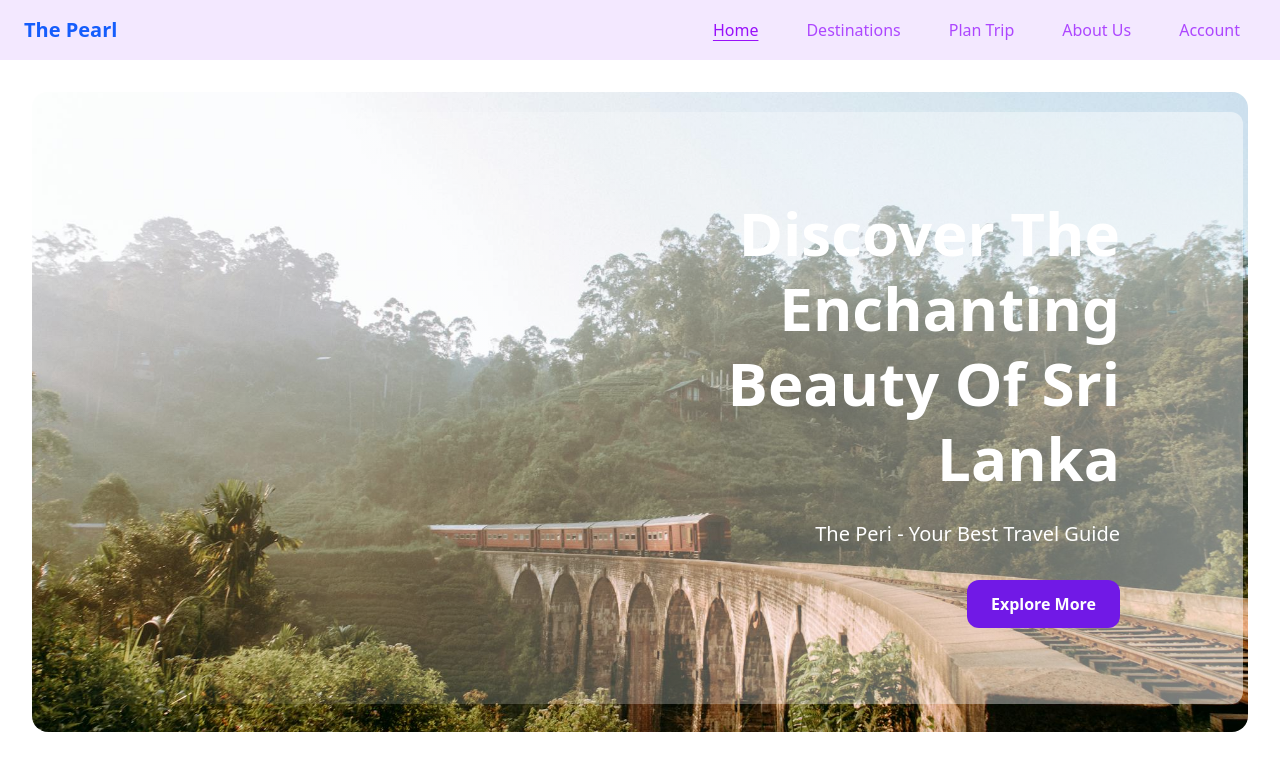
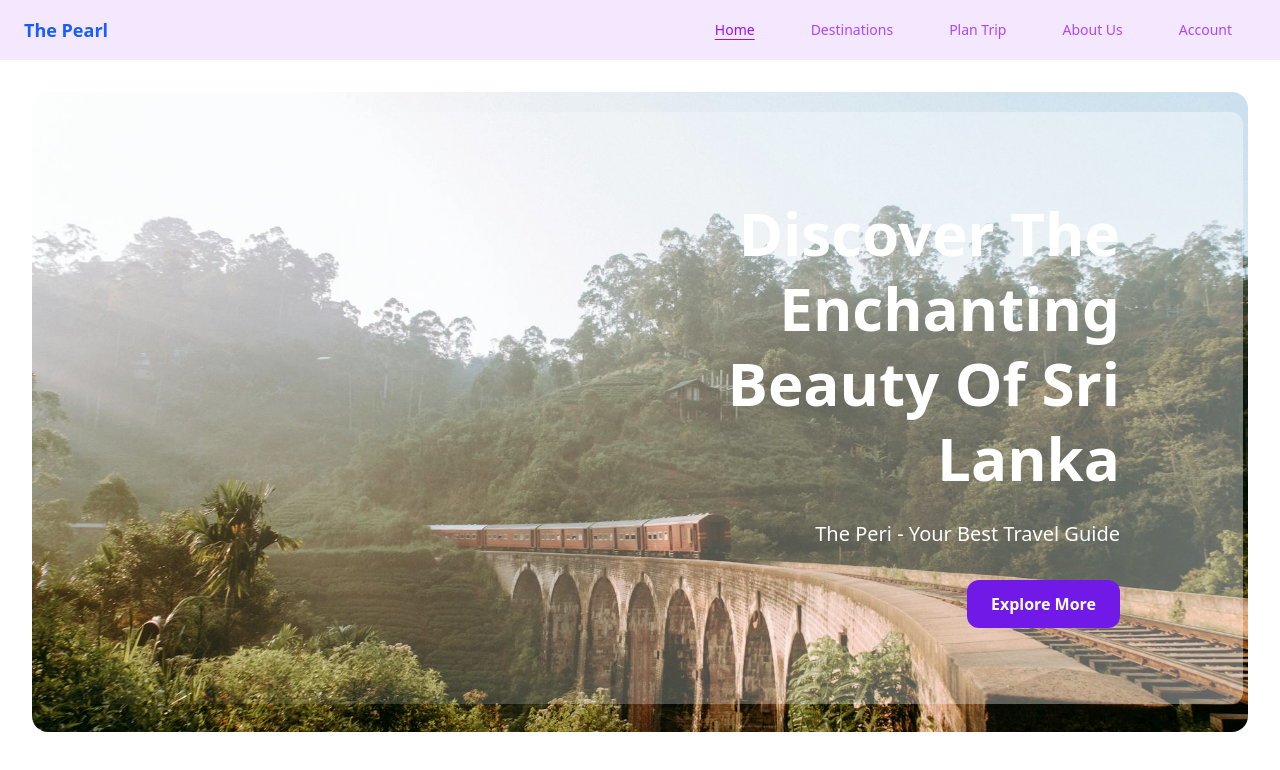
Before and after one commit to KavithRashintha/The_Pearl, a Next.js app in the folder Front-End/the_pearl/: page /home in a window 1280 px wide. Shown: the top 770 px of the page. Built offline with nearby package versions, Linux system fonts and the light colour scheme.

Commit message:
Tourist navbar modified the font size

```diff
--- a/Front-End/the_pearl/src/app/(tourist)/components/tourist_hero_section.tsx
+++ b/Front-End/the_pearl/src/app/(tourist)/components/tourist_hero_section.tsx
@@ -14,7 +14,7 @@ export default function TouristHeroSection(){
                     />
                 </div>
 
-                <div className="absolute inset-0 bg-gradient-to-l from-white/50 via-white/25 to-transparent h-[74vh] w-[94vw] mt-5 ml-2 rounded-xl"></div>
+                <div className="absolute inset-0 bg-gradient-to-l from-white/40 via-white/25 to-transparent h-[74vh] w-[94vw] mt-5 ml-2 rounded-xl"></div>
 
                 <div className="relative z-10 h-full flex items-center pr-24">
                     <div className="container mx-auto px-4">
--- a/Front-End/the_pearl/src/app/(tourist)/components/tourist_navbar.tsx
+++ b/Front-End/the_pearl/src/app/(tourist)/components/tourist_navbar.tsx
@@ -16,11 +16,11 @@ export default function TouristNavBar() {
 
     return (
         <nav className="bg-purple-100 py-4">
-            <div className="container mx-auto flex justify-between items-center pl-6 pr-10">
-                <Link href="/" className="text-xl font-bold text-blue-600">
+            <div className="container mx-auto flex justify-between items-center pl-6 pr-12">
+                <Link href="/" className="text-lg font-bold text-blue-600">
                     The Pearl
                 </Link>
-                <div className="flex space-x-12">
+                <div className="flex space-x-14 text-sm">
                     {navItems.map((item) => (
                         <Link
                             key={item.href}
```
